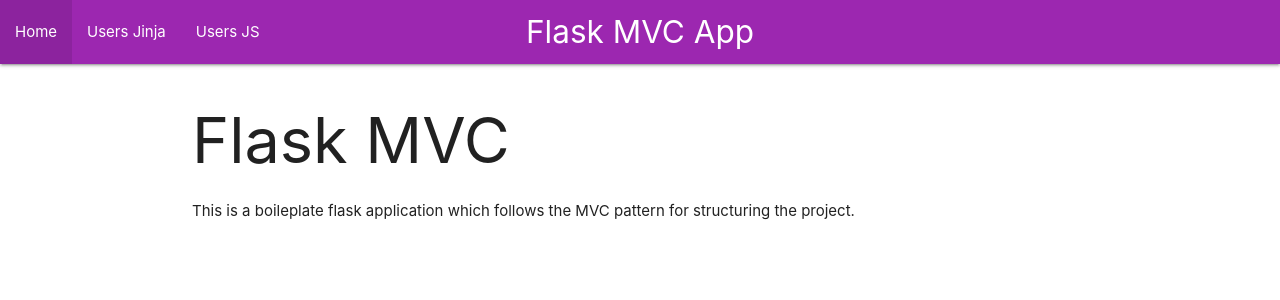
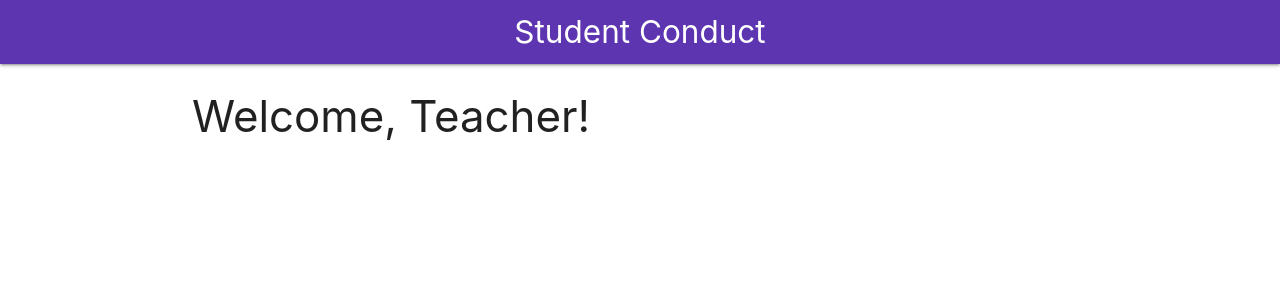
Before and after one commit to aliyahjohn/COMP3613-Project, a Flask app: page / in a window 1280 px wide. Shown: the top 300 px of the page. Run offline with Flask 2, Linux system fonts and the light colour scheme.

Commit message:
template update

```diff
--- a/App/templates/index.html
+++ b/App/templates/index.html
@@ -1,10 +1,31 @@
 {% extends "layout.html" %}
-{% block title %}Flask MVC App{% endblock %}
-{% block page %}Flask MVC App{% endblock %}
+{% block title %}Student Conduct{% endblock %}
+{% block page %}Student Conduct{% endblock %}
 
 {{ super() }}
 
 {% block content %}
-    <h1>Flask MVC</h1>
-    <p>This is a boileplate flask application which follows the MVC pattern for structuring the project.</p>
+    <h3>Welcome, Teacher!</h3>
+
+    <!-- <body>
+        <div class= "section center-align">
+            <a href="/login" id="button" class="waves-effect waves-light btn-large
+             white-text #5e35b1 deep-purple darken-1">
+             <b>Log In</b></a>
+        </div>
+
+
+        <div class="section center-align">
+            <a href="/signup" id="button" class="center-align waves-effect waves-light btn-large
+             white-text #5e35b1 deep-purple darken-1">
+             <b>Sign Up</b></a>
+        </div>
+
+        <div class= "section center-align">
+            <a href="/conduct" id="button" class="waves-effect waves-light btn-large
+             white-text black">
+             <b>TEMP (NO LOG IN)</b></a>
+        </div>
+
+    </body> -->
 {% endblock %}
--- a/App/templates/layout.html
+++ b/App/templates/layout.html
@@ -13,14 +13,14 @@
 
   </head>
   <body>
-    <nav class="purple">
+    <nav class="#5e35b1 deep-purple darken-1">
       <div class="nav-wrapper">
         <a href="#!" class="brand-logo center">{% block page %}{% endblock %}</a>
         <div class="nav-wrapper">
             <ul id="nav-mobile" class="left">
-                <li><a href="/">Home</a></li>
+                <!-- <li><a href="/">Home</a></li>
                 <li><a href="/users">Users Jinja</a></li>
-                <li><a href="/static/users">Users JS</a></li>
+                <li><a href="/static/users">Users JS</a></li> -->
             </ul>
         </div>
       </div>
```
